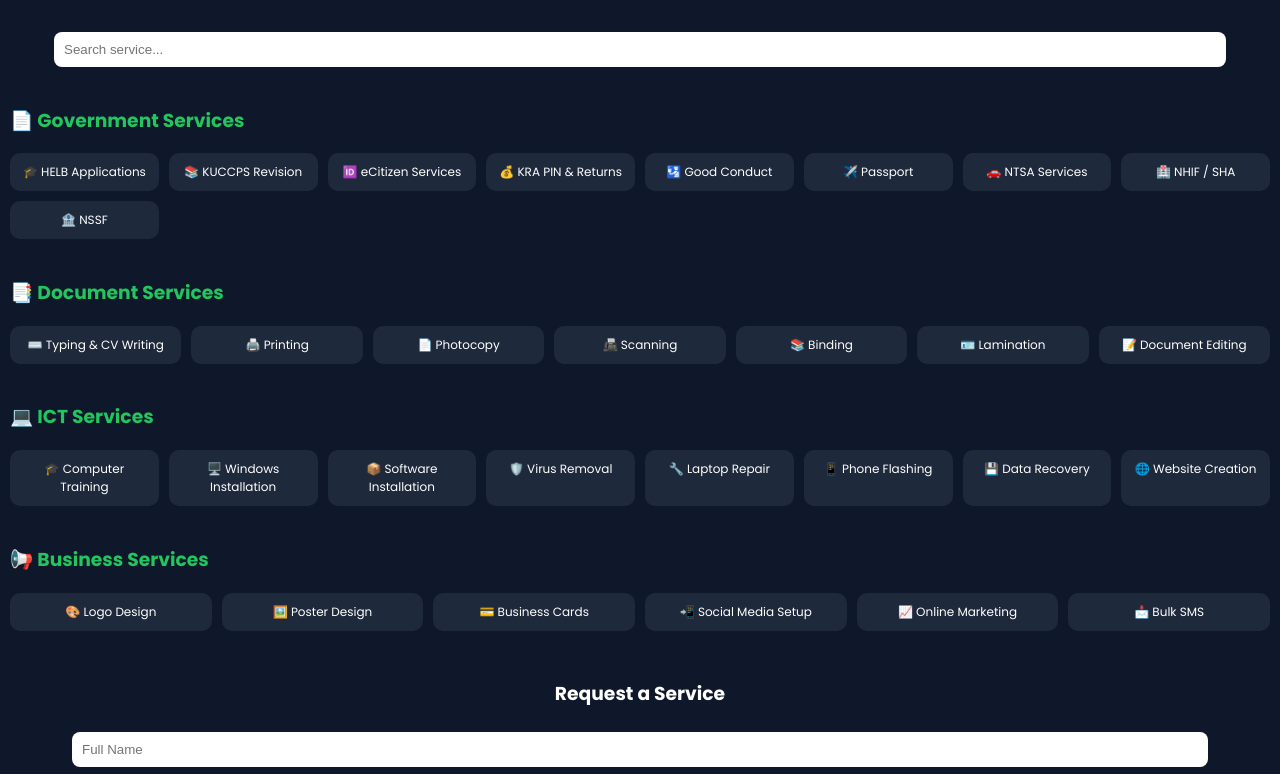
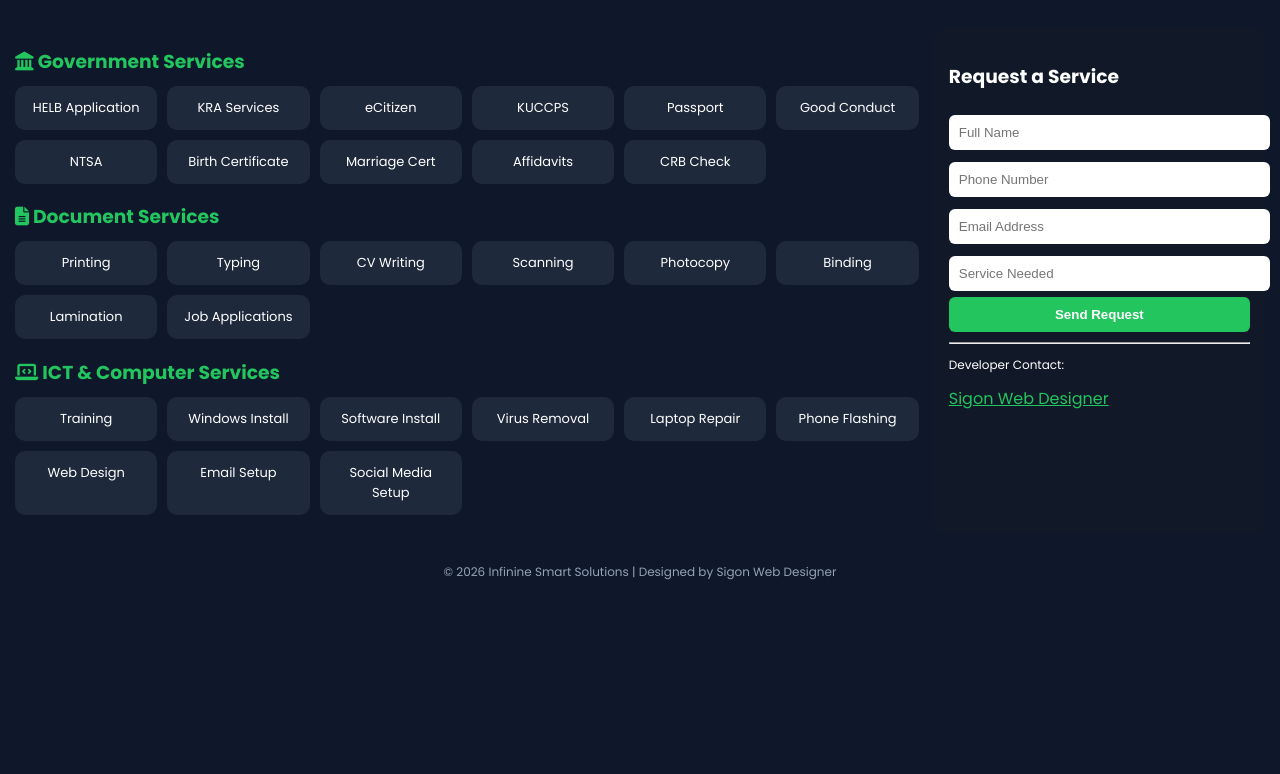
Before and after one commit to ibrahimnur3634/My-first-website, a plain HTML site: page index.html in a window 1280 px wide. Shown: the part 243-1017 px from the top of the page. After the commit the page ends 839 px from the top, so only its background shows below. Drawn offline with Linux system fonts and the light colour scheme.

Commit message:
Stage all changes

```diff
--- a/index.html
+++ b/index.html
@@ -5,136 +5,145 @@
 <meta name="viewport" content="width=device-width, initial-scale=1.0">
 <title>Infinine Smart Solutions</title>
 
+<!-- FONT + ICONS -->
 <link href="https://fonts.googleapis.com/css2?family=Poppins:wght@300;400;600;700&display=swap" rel="stylesheet">
+<link rel="stylesheet" href="https://cdnjs.cloudflare.com/ajax/libs/font-awesome/6.5.0/css/all.min.css">
 
 <style>
-body {
-  margin: 0;
-  font-family: 'Poppins', sans-serif;
-  background: #0f172a;
-  color: white;
+body{
+  margin:0;
+  font-family:'Poppins',sans-serif;
+  background:#0f172a;
+  color:white;
 }
 
 /* LOADER */
-#loader {
-  position: fixed;
-  width: 100%;
-  height: 100%;
-  background: #020617;
-  display: flex;
-  justify-content: center;
-  align-items: center;
-  flex-direction: column;
-  z-index: 999;
+#loader{
+  position:fixed;
+  width:100%;
+  height:100vh;
+  background:#000;
+  display:flex;
+  flex-direction:column;
+  justify-content:center;
+  align-items:center;
+  z-index:9999;
 }
 
-#count { font-size: 30px; color: #22c55e; }
-
-.progress {
-  width: 200px;
-  height: 6px;
-  background: #1e293b;
-  margin-top: 10px;
-  border-radius: 10px;
+#count{
+  font-size:70px;
+  color:#22c55e;
+  font-weight:700;
 }
 
-.progress-bar {
-  height: 100%;
-  width: 0%;
-  background: linear-gradient(90deg,#0ea5e9,#22c55e);
-  animation: load 3s linear forwards;
+#welcome{
+  font-size:18px;
+  margin-top:10px;
+  animation:blink 1.5s infinite;
+  text-align:center;
 }
 
-@keyframes load {
-  from { width: 0%; }
-  to { width: 100%; }
+#designer{
+  font-size:12px;
+  margin-top:12px;
+  color:#94a3b8;
 }
 
-#main { display: none; }
-
-header {
-  background: linear-gradient(90deg,#0ea5e9,#22c55e);
-  padding: 12px;
-  text-align: center;
-  font-weight: bold;
+@keyframes blink{
+  50%{opacity:0.4}
 }
 
-/* HERO */
-.hero { text-align: center; padding: 30px; }
-
-.btn {
-  padding: 10px 20px;
-  border-radius: 8px;
-  text-decoration: none;
-  font-size: 13px;
-  margin: 5px;
-  display: inline-block;
+/* HEADER */
+header{
+  background:linear-gradient(90deg,#0ea5e9,#22c55e);
+  padding:15px;
+  text-align:center;
+  font-weight:700;
+  position:relative;
 }
 
-.whatsapp { background:#25D366; color:white; }
-.call { background:#3b82f6; color:white; }
+/* BUTTONS */
+.btn{
+  padding:10px 15px;
+  border-radius:8px;
+  text-decoration:none;
+  margin:5px;
+  display:inline-block;
+  font-weight:500;
+}
 
-/* SEARCH */
-#search {
-  width: 90%;
-  padding: 10px;
-  border-radius: 8px;
-  border: none;
+.whatsapp{background:#25D366;color:white;}
+.call{background:#3b82f6;color:white;}
+
+/* LAYOUT */
+.container{
+  display:flex;
+  gap:15px;
+  padding:15px;
+}
+
+.services{flex:3;}
+.form-box{
+  flex:1;
+  background:#111827;
+  padding:15px;
+  border-radius:10px;
+}
+
+/* CATEGORY */
+.category{margin-bottom:18px;}
+.category h3{
+  color:#22c55e;
   margin-bottom:10px;
 }
 
-/* SERVICES */
-.category { padding: 10px; }
-.category h3 { color:#22c55e; }
-
-.services {
-  display: grid;
-  grid-template-columns: repeat(auto-fit,minmax(140px,1fr));
-  gap: 10px;
+.grid{
+  display:grid;
+  grid-template-columns:repeat(auto-fit,minmax(140px,1fr));
+  gap:10px;
 }
 
-.card {
+.card{
   background:#1e293b;
-  padding:10px;
+  padding:12px;
   border-radius:10px;
   text-align:center;
   cursor:pointer;
-  font-size:12px;
+  font-size:13px;
+  transition:0.3s;
 }
 
-.card:hover {
+.card:hover{
   background:#334155;
-  transform: scale(1.05);
+  transform:scale(1.03);
 }
 
-/* FORM */
-.form-section {
-  padding: 20px;
-  text-align: center;
+/* INPUTS */
+input{
+  width:100%;
+  padding:10px;
+  margin:6px 0;
+  border:none;
+  border-radius:6px;
 }
 
-.form-section input {
-  width: 90%;
-  padding: 10px;
-  margin: 5px;
-  border-radius: 8px;
-  border: none;
+button{
+  width:100%;
+  padding:10px;
+  background:#22c55e;
+  border:none;
+  color:white;
+  border-radius:6px;
+  cursor:pointer;
+  font-weight:600;
 }
 
-.form-section button {
-  padding: 12px 20px;
-  margin-top: 10px;
-  border: none;
-  border-radius: 8px;
-  background:#22c55e;
-  color:white;
-  font-weight:bold;
-}
-
-footer {
+/* FOOTER */
+footer{
   text-align:center;
   padding:15px;
   font-size:12px;
+  color:#94a3b8;
 }
 </style>
 </head>
@@ -143,176 +152,163 @@
 
 <!-- LOADER -->
 <div id="loader">
-<h2>WELCOME TO INFININE SMART SOLUTIONS</h2>
-<div id="count">3</div>
-<div class="progress"><div class="progress-bar"></div></div>
+  <div id="count">3</div>
+  <div id="welcome">WELCOME TO INFININE SMART SOLUTIONS</div>
+  <div id="designer">Designed by Sigon Web Designer</div>
 </div>
 
-<div id="main">
+<!-- MAIN -->
+<div id="main" style="display:none;">
 
-<header>Infinine Smart Solutions</header>
+<header>
+Infinine Smart Solutions
+</header>
 
-<div class="hero">
-<h2>Your Trusted Cyber & ICT Partner</h2>
-<p>Fast, Reliable & Affordable Services</p>
+<div style="text-align:center; padding:15px;">
+<h2>Your Trusted Cyber & ICT Service Partner</h2>
+<p>Fast • Reliable • Affordable Digital Services</p>
 
-<a class="btn whatsapp" href="https://wa.me/254711922007">WhatsApp</a>
-<a class="btn call" href="tel:0711922007">Call</a>
+<a class="btn whatsapp" href="https://wa.me/254759240255">
+<i class="fab fa-whatsapp"></i> WhatsApp
+</a>
+
+<a class="btn call" href="tel:0759240255">
+<i class="fas fa-phone"></i> Call
+</a>
 </div>
 
-<!-- SEARCH -->
-<div style="text-align:center;">
-<input type="text" id="search" placeholder="Search service..." onkeyup="searchServices()">
-<p id="notFound" style="display:none; color:red;">
-Service currently unavailable.
-<a href="#" onclick="contactCEO()">Contact CEO</a>
-</p>
-</div>
+<div class="container">
 
 <!-- SERVICES -->
+<div class="services">
 
-<div id="servicesContainer">
-
+<!-- GOVERNMENT -->
 <div class="category">
-<h3>📄 Government Services</h3>
-<div class="services">
-<div class="card" data-name="helb applications" onclick="sendService('HELB Applications')">🎓 HELB Applications</div>
-<div class="card" data-name="kuccps revision" onclick="sendService('KUCCPS Revision')">📚 KUCCPS Revision</div>
-<div class="card" data-name="ecitizen services" onclick="sendService('eCitizen Services')">🆔 eCitizen Services</div>
-<div class="card" data-name="kra pin returns" onclick="sendService('KRA PIN & Returns')">💰 KRA PIN & Returns</div>
-<div class="card" data-name="good conduct" onclick="sendService('Good Conduct')">🛂 Good Conduct</div>
-<div class="card" data-name="passport application" onclick="sendService('Passport Application')">✈️ Passport</div>
-<div class="card" data-name="ntsa services" onclick="sendService('NTSA Services')">🚗 NTSA Services</div>
-<div class="card" data-name="nhif sha" onclick="sendService('SHA / NHIF Services')">🏥 NHIF / SHA</div>
-<div class="card" data-name="nssf services" onclick="sendService('NSSF Services')">🏦 NSSF</div>
+<h3><i class="fas fa-landmark"></i> Government Services</h3>
+<div class="grid">
+<div class="card" onclick="send('HELB Loan Application')">HELB Application</div>
+<div class="card" onclick="send('KRA PIN Registration & Returns')">KRA Services</div>
+<div class="card" onclick="send('eCitizen Services')">eCitizen</div>
+<div class="card" onclick="send('KUCCPS Application')">KUCCPS</div>
+<div class="card" onclick="send('Passport Application')">Passport</div>
+<div class="card" onclick="send('Police Clearance Certificate')">Good Conduct</div>
+<div class="card" onclick="send('NTSA TIMS Services')">NTSA</div>
+<div class="card" onclick="send('Birth Certificate Application')">Birth Certificate</div>
+<div class="card" onclick="send('Marriage Certificate Application')">Marriage Cert</div>
+<div class="card" onclick="send('Affidavit Writing')">Affidavits</div>
+<div class="card" onclick="send('CRB Clearance')">CRB Check</div>
 </div>
 </div>
 
+<!-- DOCUMENTS -->
 <div class="category">
-<h3>📑 Document Services</h3>
-<div class="services">
-<div class="card" data-name="typing cv writing" onclick="sendService('Typing & CV Writing')">⌨️ Typing & CV Writing</div>
-<div class="card" data-name="printing" onclick="sendService('Printing')">🖨️ Printing</div>
-<div class="card" data-name="photocopy" onclick="sendService('Photocopy')">📄 Photocopy</div>
-<div class="card" data-name="scanning" onclick="sendService('Scanning')">📠 Scanning</div>
-<div class="card" data-name="binding" onclick="sendService('Binding')">📚 Binding</div>
-<div class="card" data-name="lamination" onclick="sendService('Lamination')">🪪 Lamination</div>
-<div class="card" data-name="document editing" onclick="sendService('Document Editing')">📝 Document Editing</div>
+<h3><i class="fas fa-file-alt"></i> Document Services</h3>
+<div class="grid">
+<div class="card" onclick="send('Printing Services')">Printing</div>
+<div class="card" onclick="send('Typing Services')">Typing</div>
+<div class="card" onclick="send('CV Writing')">CV Writing</div>
+<div class="card" onclick="send('Scanning Services')">Scanning</div>
+<div class="card" onclick="send('Photocopy Services')">Photocopy</div>
+<div class="card" onclick="send('Binding Services')">Binding</div>
+<div class="card" onclick="send('Lamination Services')">Lamination</div>
+<div class="card" onclick="send('Job Application Writing')">Job Applications</div>
 </div>
 </div>
 
+<!-- ICT -->
 <div class="category">
-<h3>💻 ICT Services</h3>
-<div class="services">
-<div class="card" data-name="computer training" onclick="sendService('Computer Training')">🎓 Computer Training</div>
-<div class="card" data-name="windows installation" onclick="sendService('Windows Installation')">🖥️ Windows Installation</div>
-<div class="card" data-name="software installation" onclick="sendService('Software Installation')">📦 Software Installation</div>
-<div class="card" data-name="virus removal" onclick="sendService('Virus Removal')">🛡️ Virus Removal</div>
-<div class="card" data-name="laptop repair" onclick="sendService('Laptop Repair')">🔧 Laptop Repair</div>
-<div class="card" data-name="phone flashing" onclick="sendService('Phone Flashing')">📱 Phone Flashing</div>
-<div class="card" data-name="data recovery" onclick="sendService('Data Recovery')">💾 Data Recovery</div>
-<div class="card" data-name="website creation" onclick="sendService('Website Creation')">🌐 Website Creation</div>
-</div>
-</div>
-
-<div class="category">
-<h3>📢 Business Services</h3>
-<div class="services">
-<div class="card" data-name="logo design" onclick="sendService('Logo Design')">🎨 Logo Design</div>
-<div class="card" data-name="poster design" onclick="sendService('Poster Design')">🖼️ Poster Design</div>
-<div class="card" data-name="business cards" onclick="sendService('Business Cards')">💳 Business Cards</div>
-<div class="card" data-name="social media setup" onclick="sendService('Social Media Setup')">📲 Social Media Setup</div>
-<div class="card" data-name="online marketing" onclick="sendService('Online Marketing')">📈 Online Marketing</div>
-<div class="card" data-name="bulk sms services" onclick="sendService('Bulk SMS Services')">📩 Bulk SMS</div>
+<h3><i class="fas fa-laptop-code"></i> ICT & Computer Services</h3>
+<div class="grid">
+<div class="card" onclick="send('Computer Training')">Training</div>
+<div class="card" onclick="send('Windows Installation')">Windows Install</div>
+<div class="card" onclick="send('Software Installation')">Software Install</div>
+<div class="card" onclick="send('Virus Removal')">Virus Removal</div>
+<div class="card" onclick="send('Laptop Repair')">Laptop Repair</div>
+<div class="card" onclick="send('Phone Flashing')">Phone Flashing</div>
+<div class="card" onclick="send('Website Development')">Web Design</div>
+<div class="card" onclick="send('Email Setup')">Email Setup</div>
+<div class="card" onclick="send('Social Media Setup')">Social Media Setup</div>
 </div>
 </div>
 
 </div>
 
 <!-- FORM -->
-<div class="form-section">
+<div class="form-box">
 <h3>Request a Service</h3>
 
 <input id="name" placeholder="Full Name">
 <input id="phone" placeholder="Phone Number">
 <input id="email" placeholder="Email Address">
-<input id="service" placeholder="Service Required">
+<input id="service" placeholder="Service Needed">
 
-<button onclick="submitForm()">Submit Request</button>
+<button onclick="submitForm()">Send Request</button>
+
+<hr style="margin:10px 0;">
+
+<p style="font-size:12px;">Developer Contact:</p>
+<a href="https://wa.me/254759240255" style="color:#22c55e;">
+Sigon Web Designer
+</a>
+
+</div>
+
 </div>
 
 <footer>
-© 2026 Infinine Smart Solutions |
-<a href="https://wa.me/254759240255?text=Hello%20welcome%20to%20Sigon%20Web%20Designer%20WhatsApp"
-style="color:#22c55e;">
-Designed by Sigon Web Designer
-</a>
+© 2026 Infinine Smart Solutions | Designed by Sigon Web Designer
 </footer>
 
 </div>
 
 <script>
 
-// Loader
+/* LOADER */
 let count=3;
-const counter=document.getElementById("count");
-setInterval(()=>{count--; if(counter) counter.innerText=count;},1000);
+let counter=document.getElementById("count");
 
-setTimeout(()=>{
-document.getElementById("loader").style.display="none";
-document.getElementById("main").style.display="block";
-},3000);
+let interval=setInterval(()=>{
+  count--;
+  counter.innerText=count;
 
-// WhatsApp
-function sendService(service){
-const msg=`Hello, I would like more information about ${service}. Kindly assist.`;
-window.open(`https://wa.me/254711922007?text=${encodeURIComponent(msg)}`);
+  if(count===0){
+    clearInterval(interval);
+    document.getElementById("loader").style.display="none";
+    document.getElementById("main").style.display="block";
+  }
+},1000);
+
+/* SEND */
+function send(service){
+window.open("https://wa.me/254759240255?text=" + encodeURIComponent("Hello, I need " + service));
 }
 
-// Search
-function searchServices(){
-let input=document.getElementById("search").value.toLowerCase();
-let cards=document.querySelectorAll(".card");
-let found=false;
+/* FORM */
+function submitForm(){
 
-cards.forEach(card=>{
-let name=card.getAttribute("data-name");
-if(name.includes(input)){card.style.display="block"; found=true;}
-else{card.style.display="none";}
-});
-
-document.getElementById("notFound").style.display = found?"none":"block";
-}
-
-// Contact CEO
-function contactCEO(){
-const msg="Hello, I am seeking inquiry for a certain service. Is it available?";
-window.open(`https://wa.me/254711922007?text=${encodeURIComponent(msg)}`);
-}
-
-// Form
-function submitForm(){
 let name=document.getElementById("name").value;
 let phone=document.getElementById("phone").value;
 let email=document.getElementById("email").value;
 let service=document.getElementById("service").value;
 
 if(!name||!phone||!email||!service){
-alert("Please fill all fields");
+alert("Please fill in all fields.");
 return;
 }
 
-const msg=`Hello, my name is ${name}.
-Phone Number: ${phone}
-Email: ${email}
+window.open("https://wa.me/254759240255?text=" + encodeURIComponent(
+`Hello, my name is ${name}.
+Phone: ${phone}
+Service needed: ${service}`
+));
 
-I would like to request the following service: ${service}.
+alert("Request sent successfully!");
 
-Kindly do for me the service I requested. Thank you.`;
-
-window.open(`https://wa.me/254711922007?text=${encodeURIComponent(msg)}`);
+document.getElementById("name").value="";
+document.getElementById("phone").value="";
+document.getElementById("email").value="";
+document.getElementById("service").value="";
 }
-
 </script>
 
 </body>
```
